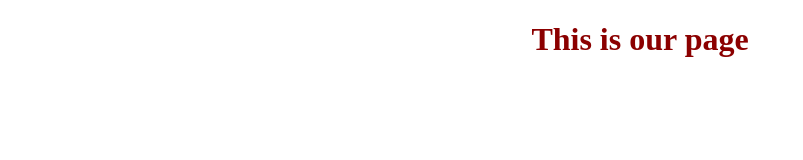
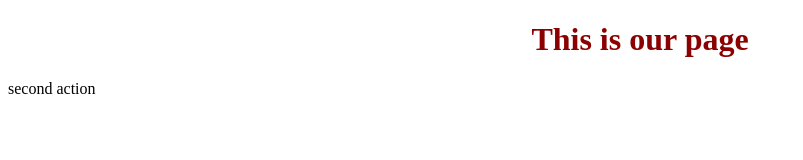
Before and after one commit to aybekmamasaliev/test_project, a plain HTML site: page index.html in a window 1280 px wide. Shown: the whole page, without its empty margins (0-803 px from the left). Drawn offline with Linux system fonts and the light colour scheme.

Commit message:
feat: added styles

```diff
--- a/index.html
+++ b/index.html
@@ -10,5 +10,6 @@
 </head>
 <body>
     <h1>This is our page</h1>
+    <p>second action</p>
 </body>
 </html>
```
